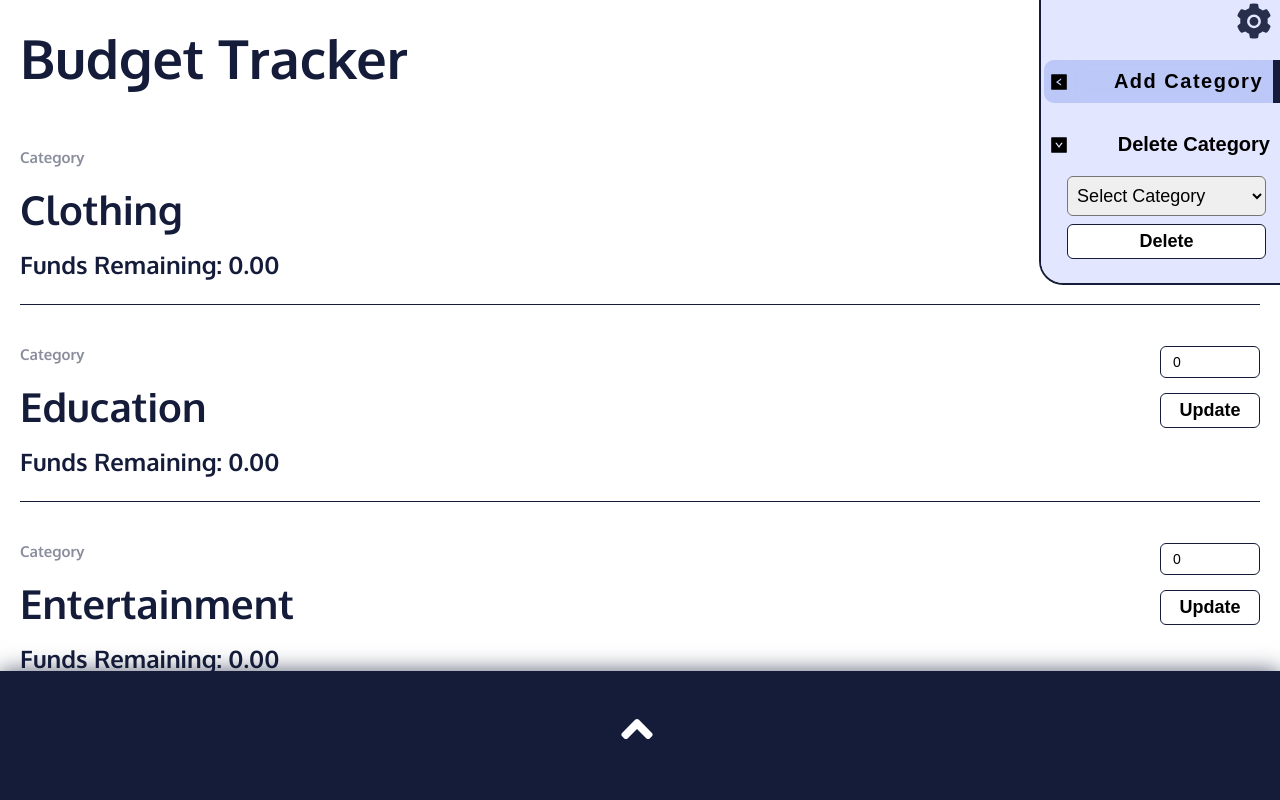
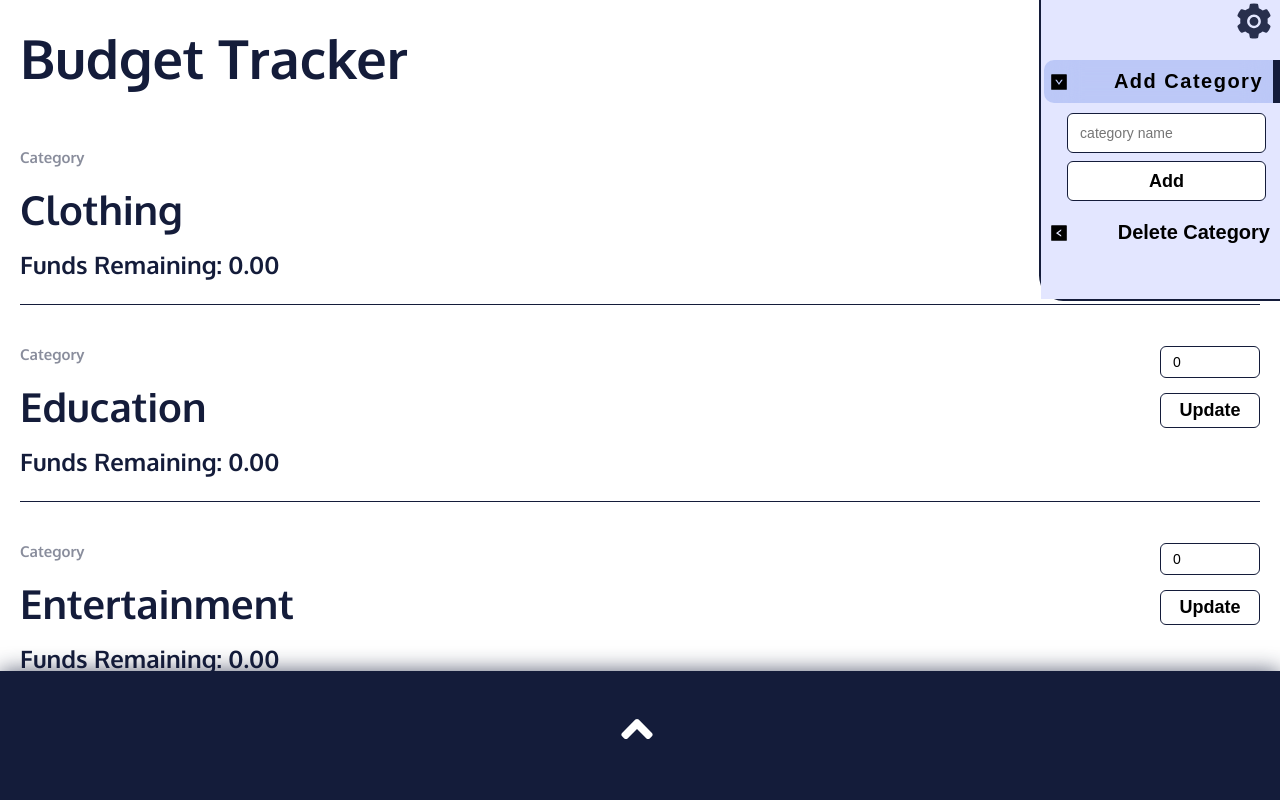
Before and after one commit to E-D-Richard/budget-tracker-webbapp, a React (Create React App) app: page / in a window 1280 px wide. Both pictures are taken after a click on the button "Add Category". Shown: the top 800 px of the page. Built offline with nearby package versions, Linux system fonts and the light colour scheme.

Commit message:
begin work on smooth setting dropdown transition

```diff
--- a/src/components/header/settingsMenu/settings/AddCategory.js
+++ b/src/components/header/settingsMenu/settings/AddCategory.js
@@ -1,4 +1,4 @@
-import React, { useState } from "react";
+import React, { useEffect, useRef, useState } from "react";
 import { useDispatch, useSelector } from "react-redux";
 import { addBudgetCategory } from "../../../../features/budgets/budgetsSlice";
 import { addTransactionCategory, selectCategories } from "../../../../features/transRecord/transRecordSlice";
@@ -11,7 +11,13 @@ const AddCategory = () => {
   const [isDuplicate, setIsDuplicate] = useState(false);
   const [isOpen, setIsOpen] = useState(true);
   const categories = useSelector(selectCategories);
+  const settingFormRef = useRef();
+  const [settingFormHeight, setSettingFormHeight] = useState(false);
 
+  useEffect(()=>{
+    setSettingFormHeight(settingFormRef.current.offsetHeight);
+    setIsOpen(false);
+  },[])
 
   const handleValueChange = (e) => {
     const newValue = e.currentTarget.value;
@@ -52,7 +58,13 @@ const AddCategory = () => {
         <p className="button-text">Add Category</p>
       </button>
 
-      <form onSubmit={handleSubmit} id="add-category" className={`setting ${isOpen ? "open" : ""}`}>
+      <form
+        onSubmit={handleSubmit}
+        id="add-category"
+        className={`setting ${isOpen ? "open" : ""}`}
+        ref={settingFormRef}
+        style={isOpen ? {height: `${settingFormHeight}px`} : {height: "0px"}}
+      >
         {/* <label htmlFor="new-cat">name</label> */}
         <input
           id="new-cat"
--- a/src/components/header/settingsMenu/settings/DeleteCategory.js
+++ b/src/components/header/settingsMenu/settings/DeleteCategory.js
@@ -1,4 +1,4 @@
-import React, { useState } from "react";
+import React, { useState, useRef, useEffect } from "react";
 import { useSelector, useDispatch } from "react-redux";
 import { deleteBudgetCategory } from "../../../../features/budgets/budgetsSlice";
 import { deleteTransactionCategory, selectCategories } from "../../../../features/transRecord/transRecordSlice";
@@ -8,6 +8,14 @@ const DeleteCategory = () => {
   const categories = useSelector(selectCategories);
   const [category, setCategory] = useState("");
   const [isOpen, setIsOpen] = useState(true);
+  const settingFormRef = useRef();
+  const [settingFormHeight, setSettingFormHeight] = useState(false);
+
+  useEffect(()=>{
+    setSettingFormHeight(settingFormRef.current.offsetHeight);
+    setIsOpen(false);
+  },[])
+
 
   const handleDelete = (e) => {
     e.preventDefault();
@@ -24,7 +32,13 @@ const DeleteCategory = () => {
         <AiFillLeftSquare className={`icon left ${!isOpen ? "left" : "down"}`} />
         <p className="button-text">Delete Category</p>
       </button>
-        <form onSubmit={handleDelete} id="delete-category" className={`setting ${isOpen ? "open" : ""}`}>
+        <form
+          onSubmit={handleDelete}
+          id="delete-category"
+          className={`setting ${isOpen ? "open" : ""}`}
+          ref={settingFormRef}
+          style={isOpen ? {maxHeight: `${settingFormHeight}px`} : {maxHeight: "0px"}}
+        >
           {/* <label htmlFor="delete-cat">Category</label> */}
           <select
             name="category"
--- a/src/components/header/settingsMenu/settings/settings.css
+++ b/src/components/header/settingsMenu/settings/settings.css
@@ -10,6 +10,10 @@
   min-width: 220px;
   max-width: 25vw;
   margin-top: 1.5rem;
+}
+
+.setting-container {
+  position: relative;
 }
 
 .setting-container .setting-button {
@@ -66,24 +70,23 @@ form.setting {
   margin: 1rem 0;
   /* transition section */
   pointer-events: none;
-  height: 0;
-  overflow: none;
-  transform: translateY(-40px);
+  /* height for open/closed state is set inside the corresponding setting function component */
   opacity: 0;
-  transition: all 325ms;
+  transform: translateY(-10px);
+  transition: all 400ms;
 }
 
 form.setting.open {
   pointer-events: auto;
-  height: auto;
+  opacity: 1;
   transform: translateY(0);
-  opacity: 1;
 }
 
 
 #settings-container form.setting > * {
   width: 90%;
   margin-right: 1.4rem;
+  min-height: 4rem;
 }
 
 
--- a/src/components/header/settingsMenu/settingsMenu.css
+++ b/src/components/header/settingsMenu/settingsMenu.css
@@ -60,6 +60,8 @@
 /* -------------------------------------------------------------- settings */
 
 #settings-menu {
+  /* display: flex;
+  flex-direction: column; */
   padding-bottom: 2rem;
   padding-left: 0.3rem;
   z-index: 4;
@@ -95,7 +97,7 @@
 
 
 #settings-menu {
-  height: 30vh;
+  height: 32vh;
   overflow-y: scroll;
   overflow-x: hidden;
   direction: rtl;
```
Also changed, not shown: 1 other file (tests, documents, lock files or other folders).
